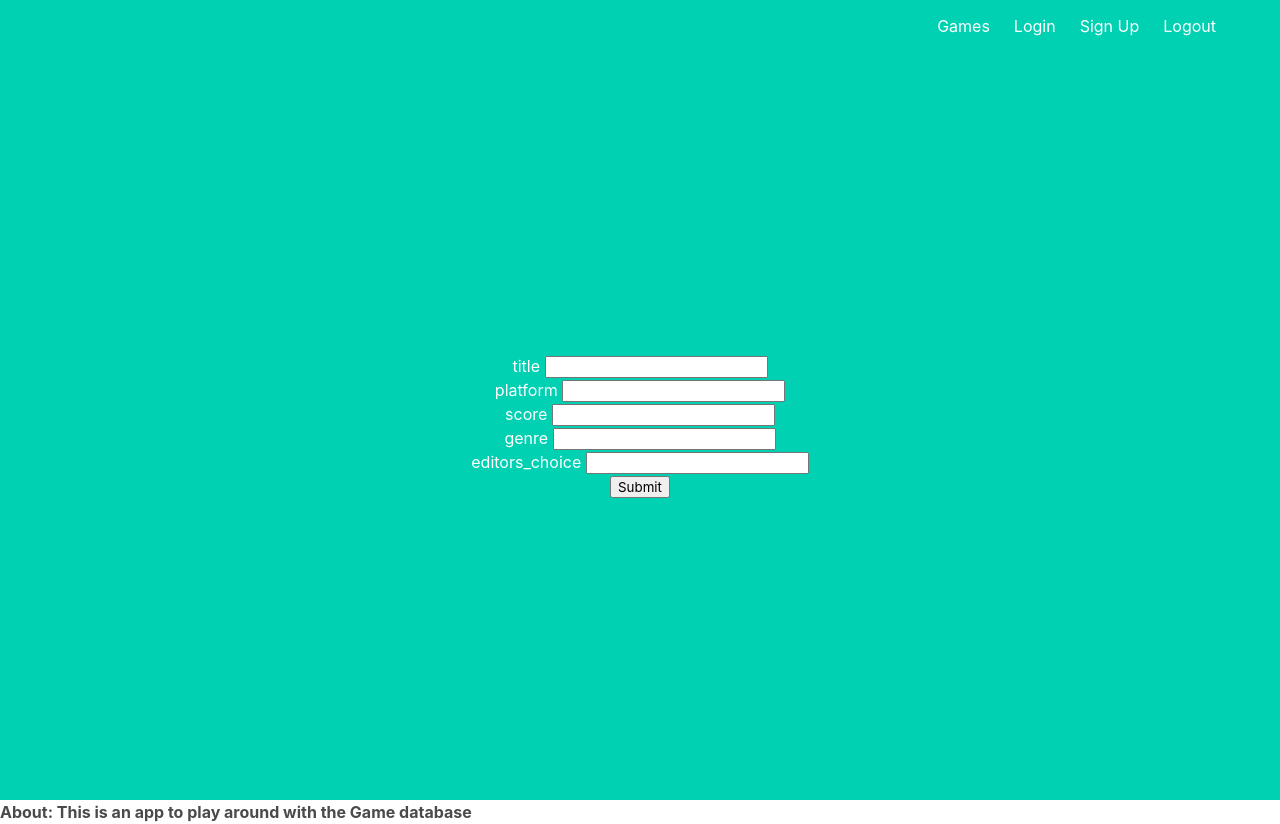
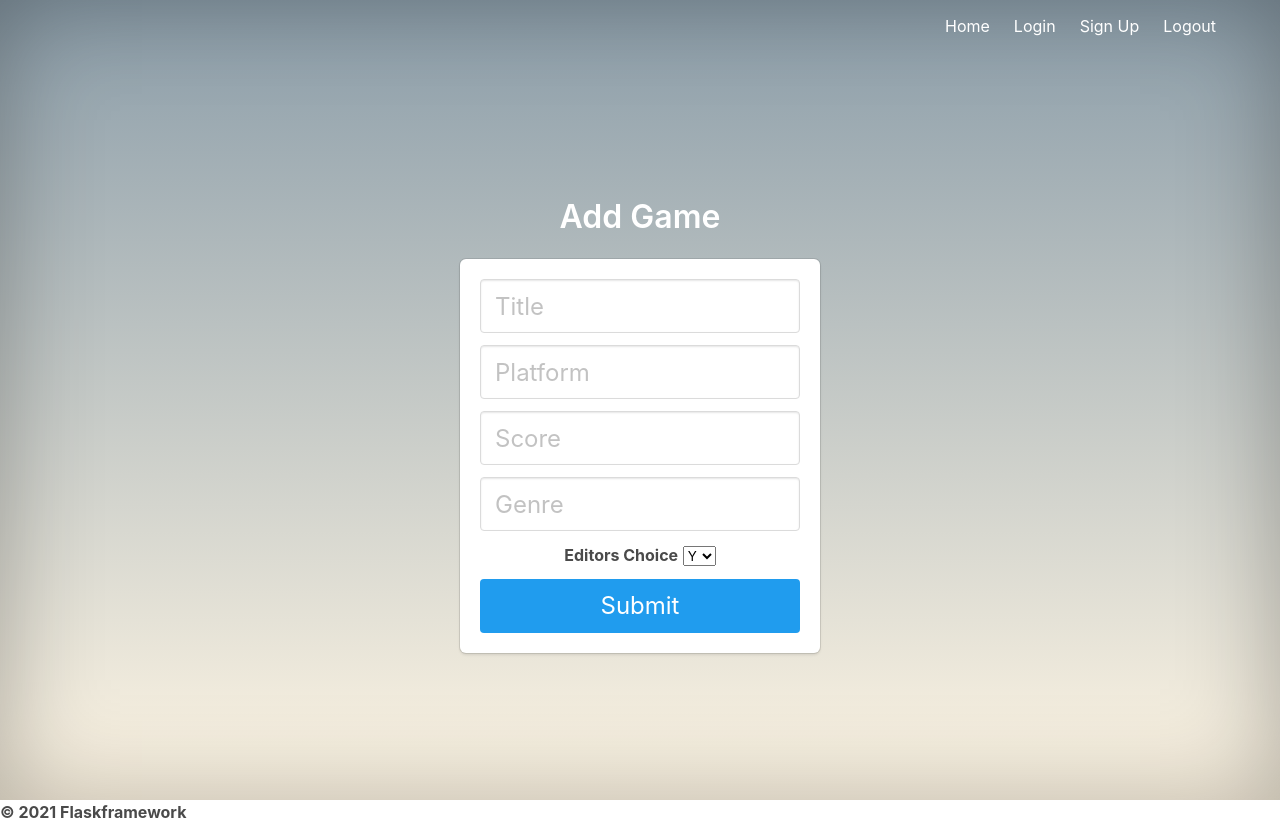
Before and after one commit to shubhkr1023/game, a Flask app: page /add in a window 1280 px wide. Run offline with Flask 2, Linux system fonts and the light colour scheme; a user stored in the database is signed in.

Commit message:
UI changes

```diff
--- a/dbPopulate.py
+++ b/dbPopulate.py
@@ -4,7 +4,7 @@ from sqlalchemy import create_engine, Table, Column, Integer, MetaData
 engine = create_engine('sqlite:///data.db', echo=True)
 insert_query = "INSERT INTO games (title,platform,score,genre,editors_choice) VALUES (:title, :platform,:score,:genre,:editors_choice)"
 
-with open('games_data.csv', 'r', encoding="utf-8") as csvfile:
+with open('dataset.csv', 'r', encoding="utf-8") as csvfile:
     csv_reader = csv.reader(csvfile, delimiter=',')
     engine.execute(
         insert_query,
--- a/main.py
+++ b/main.py
@@ -154,6 +154,9 @@ def login():
         if user is not None and user.check_password(request.form['password']):
             login_user(user)
             return redirect('/games')
+        if  user.check_password(request.form['password']) is False:
+            flash("Incorrect Password!")
+
 
     return render_template('login.html')
 
--- a/templates/base.html
+++ b/templates/base.html
@@ -7,6 +7,12 @@
     <meta name="viewport" content="width=device-width, initial-scale=1">
     <title>Games</title>
     <link rel="stylesheet" href="https://cdnjs.cloudflare.com/ajax/libs/bulma/0.7.2/css/bulma.min.css" />
+    <style>
+    .hero.is-primary{
+      background-image: linear-gradient(#8b9da9, #fff6e4);
+      box-shadow: inset 0 0 100px hsla(0,0%,0%,.3);
+     }
+    </style>
 </head>
 
 <body>
@@ -19,7 +25,7 @@
                     <div id="navbarMenuHeroA" class="navbar-menu">
                         <div class="navbar-end">
                             <a href="{{ url_for('games') }}" class="navbar-item">
-                                Games
+                                Home
                             </a>
                             <a href="{{ url_for('login') }}" class="navbar-item">
                                 Login
@@ -45,7 +51,7 @@
             </div>
         </div>
     </section>
-<p><b>About: This is an app to play around with the Game database</b></p>
+<p><b>© 2021 Flaskframework</b></p>
 </body>
 
 </html>
--- a/templates/games_add.html
+++ b/templates/games_add.html
@@ -1,18 +1,80 @@
-{% extends "base.html" %}
+ {% extends "base.html" %}
 
 {% block content %}
-<div>
+<div class="column is-4 is-offset-4">
+<h3 class="title">Add Game</h3>
+<div class="box">
 
-<form action='' method = "POST">
-  <p>title <input type = "text" name = "title" /></p>
-  <p>platform <input type = "text" name = "platform" /></p>
-  <p>score <input type = "number" step="0.01" name = "score" /></p>
-  <p>genre <input type = "text" name = "genre" /></p>
-   <p>editors_choice <input type = "text" name = "editors_choice" /></p>
-  <p><input type = "submit" value = "Submit" /></p>
-</form>
+    <form action='' method="POST" >
+            <div class="field">
+              <input type="text" class="input is-large" placeholder="Title" id="title" name="title" required="">
+          </div>
+
+            <div class="field">
+              <input type="text" class="input is-large" placeholder="Platform" id="platform" name="platform"  required="">
+            </div>
+
+	   <div class="field">
+              <input type="number" class="input is-large" placeholder="Score" rows="4" id="score" name="score" required="">
+            </div>
+            <div class="field">
+              <input type="text" class="input is-large" placeholder="Genre" id="genre" name="genre" required="">
+            </div>
+           <div class="field">
+                     <label for="editors_choice" color="#dbdbdb"><b>Editors Choice</b></label>
+
+			  <select id="editors_choice" name="editors_choice">
+
+				<option value="Y">Y</option>
+				<option value="N">N</option>
+			 </select>
+	   </div>
+
+                         <input type="submit"  class="button is-block is-info is-large is-fullwidth" value="Submit">
+
+          </form>
+
+<!--		  <style>
+
+
+ .title,.platform,.genre,.score,.editors_choice {
+  width: 50%; /* Full width */
+  padding: 12px; /* Some padding */
+  border: 1px solid #ccc; /* Gray border */
+  border-radius: 4px; /* Rounded borders */
+  box-sizing: border-box; /* Make sure that padding and width stays in place */
+  margin-top: 6px; /* Add a top margin */
+  margin-bottom: 10px; /* Bottom margin */
+  resize: vertical /* Allow the user to vertically resize the textarea (not horizontally) */
+}
+
+/* Style the submit button with a specific background color etc */
+input[type=submit] {
+  background-color: #4CAF50;
+  color: white;
+  padding: 12px 20px;
+  border: none;
+  border-radius: 4px;
+  cursor: pointer;
+}
+
+/* When moving the mouse over the submit button, add a darker green color */
+input[type=submit]:hover {
+  background-color: #45a049;
+}
+
+/* Add a background color and some padding around the form */
+.container {
+  border-radius: 5px;
+  background-color: #f2f2f2;
+  padding: 10px;
+}
+
+</style>
+
+-->
+        </div>
 
 </div>
 
-
 {% endblock %}
```
Also changed, not shown: dataset.csv (added, +12 -0 lines), templates/games.html (+57 -9 lines), templates/games_delete.html (+13 -7 lines), templates/games_search.html (+13 -14 lines), templates/login.html (+12 -0 lines), data.db, 1 other file.
